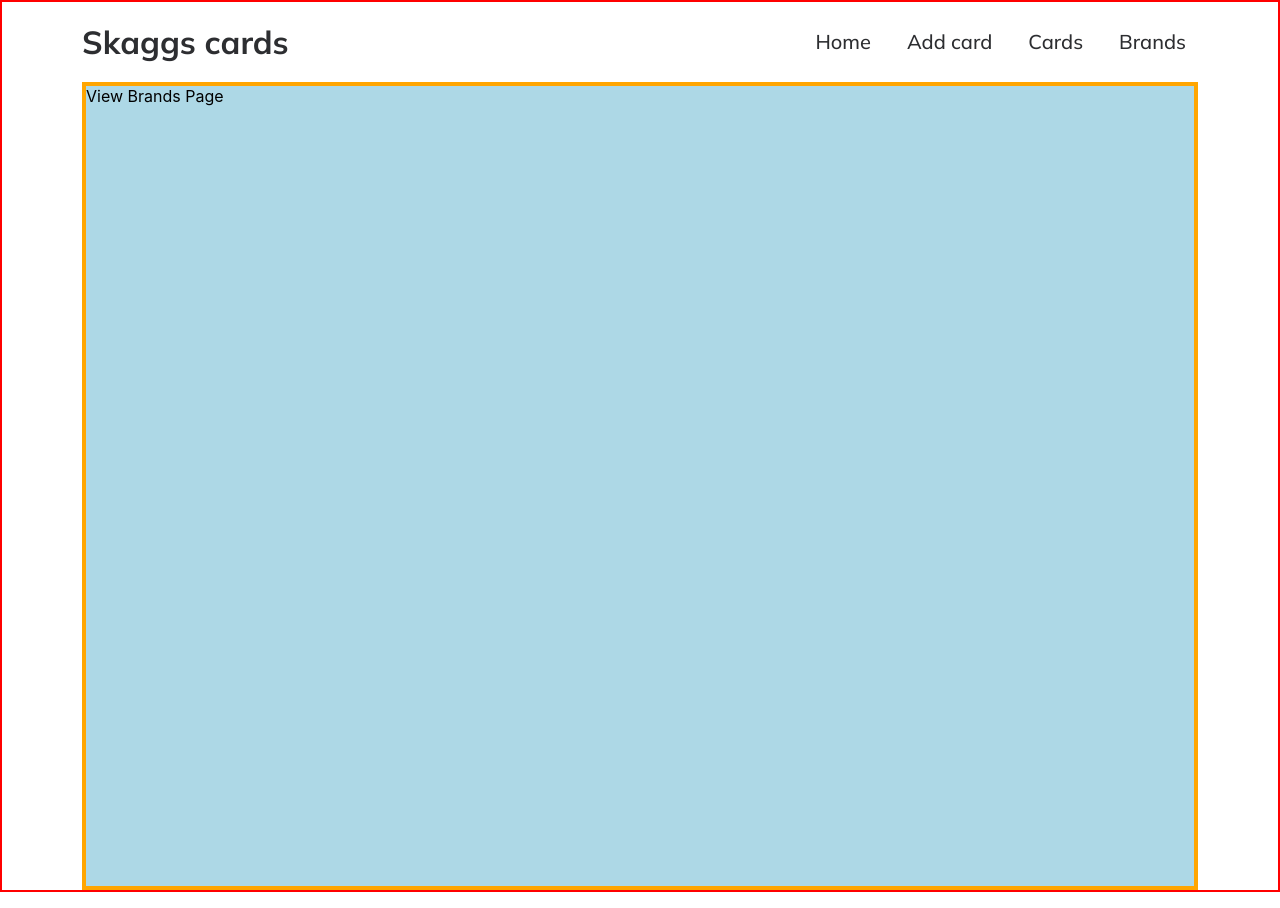
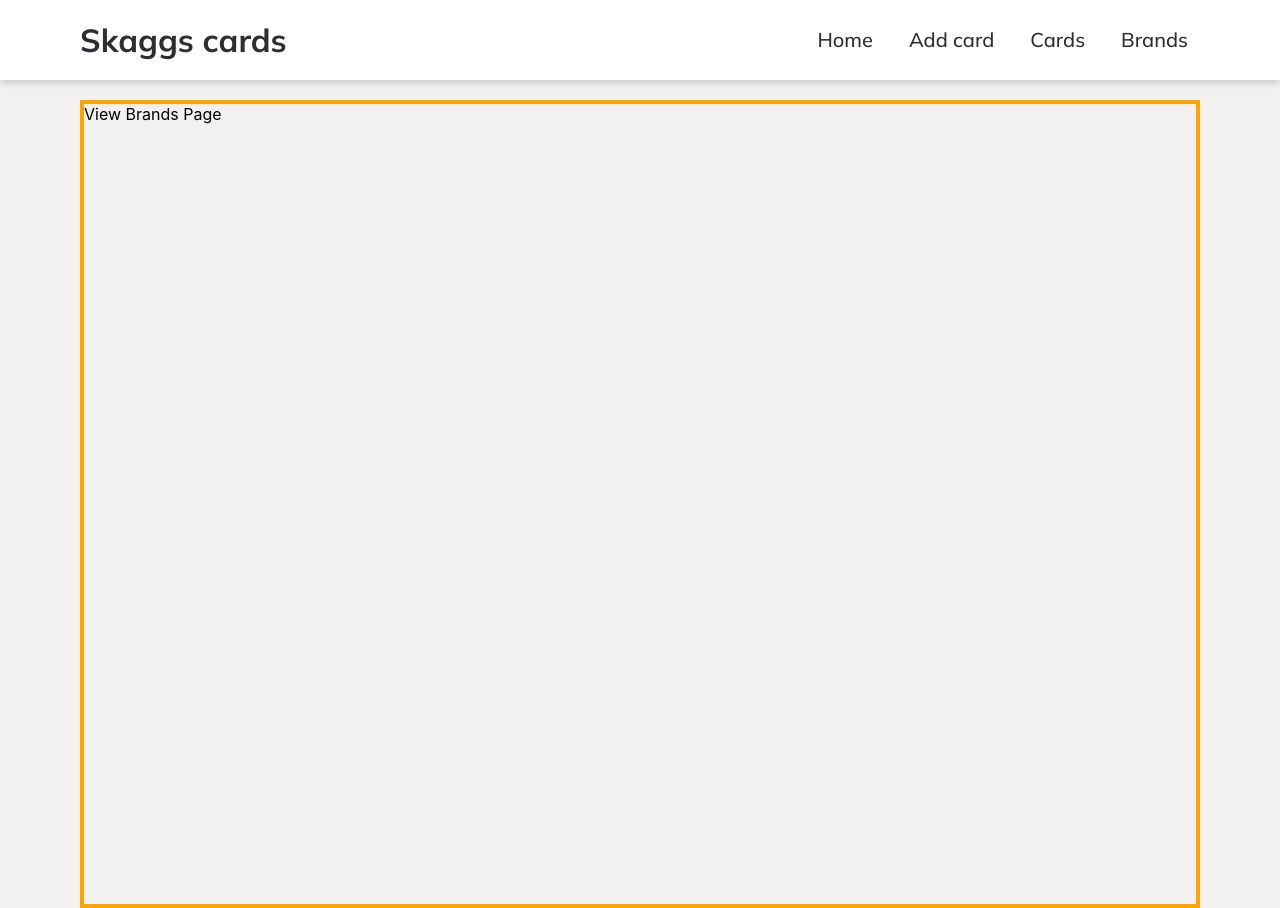
Before and after one commit to recon-designs-practice/card-list-2, a React (Create React App) app in the folder client/: page /view-brands in a window 1280 px wide. Built offline with nearby package versions, Linux system fonts and the light colour scheme.

Commit message:
added shadow and padding to Header

```diff
--- a/client/src/App.js
+++ b/client/src/App.js
@@ -14,15 +14,15 @@ const AppContainer = styled.div`
   display: grid;
   grid-template-columns: 80px repeat(12, 1fr) 80px;
   grid-template-rows: auto;
-  border: 2px solid red;
+  background: #F2F1EF;
 `
 
 const Main = styled.main`
   grid-column: 2 / 14;
+  padding-top: 20px;
   display: grid;
   grid-template-columns: repeat(12, 1fr);
   grid-template-rows: auto;
-  background: lightblue;
 `
 
 const linksArr = [
--- a/client/src/components/header/Header.js
+++ b/client/src/components/header/Header.js
@@ -9,7 +9,8 @@ const StyledHeader = styled.header`
   display: flex;
   justify-content: space-between;
   align-items: center;
-  // border: 2px solid black;
+  background: #FFFFFF;
+  box-shadow: 0 2px 8px rgba(0, 0, 0, 0.2);
 `
 
 export default function Header(props) {
```
